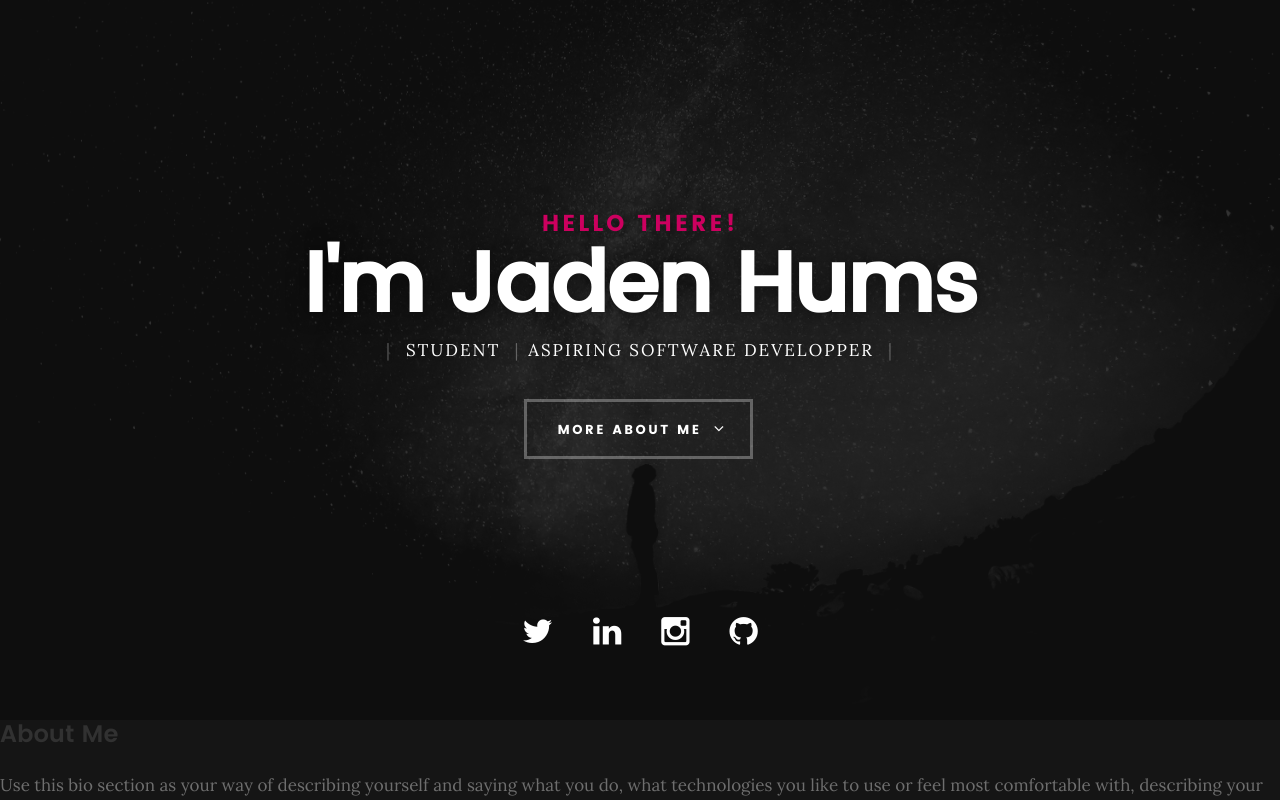
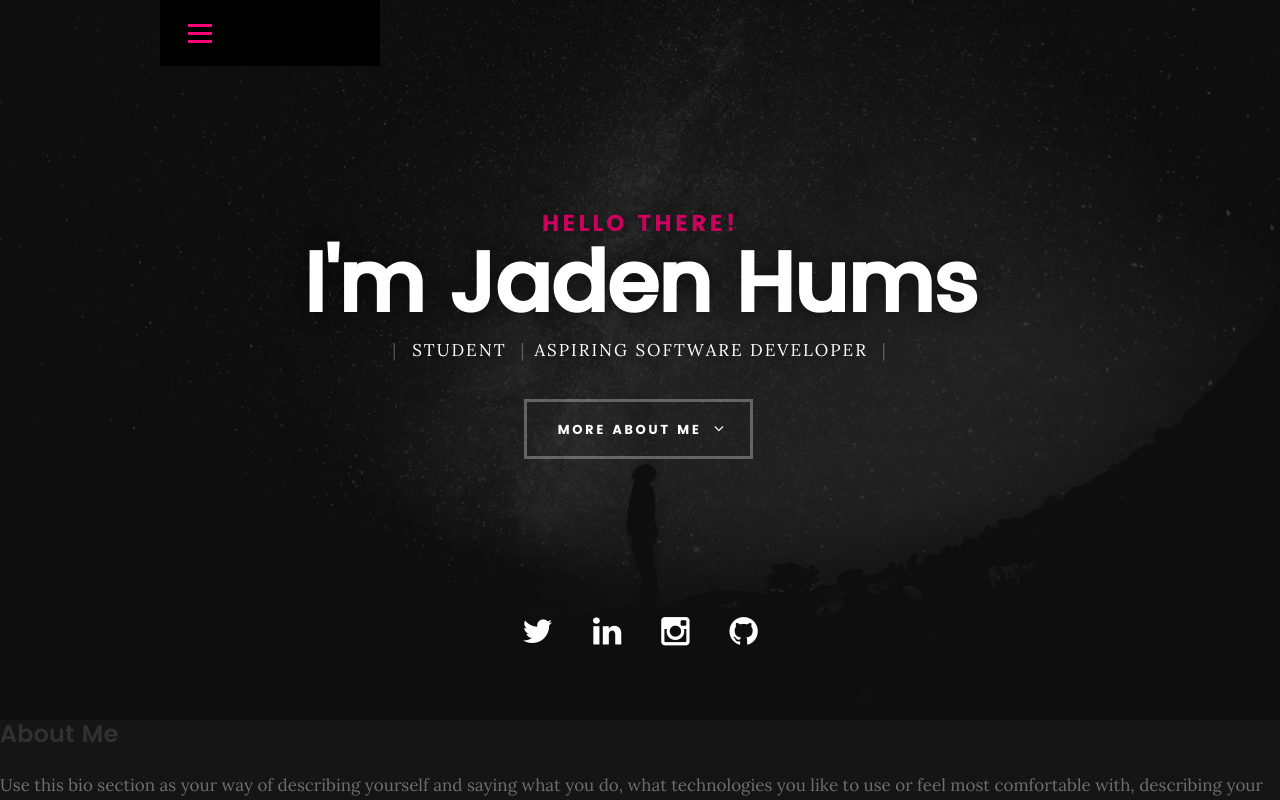
Before and after one commit to Jaden51/jaden51.github.io, a React (Create React App) app: page / in a window 1280 px wide. Shown: the top 800 px of the page. Built offline with nearby package versions, Linux system fonts and the light colour scheme.

Commit message:
Styled front page and added navigation bar

```diff
--- a/public/index.html
+++ b/public/index.html
@@ -2,9 +2,17 @@
 <html lang="en" style="overflow-y: scroll;">
 
 <head>
+  <!--- basic page needs
+   ================================================== -->
   <meta charset="utf-8" />
-  <meta name="viewport" content="width=device-width, initial-scale=1" />
   <title>Jaden Hums</title>
+  <meta name="description" content="personal website">
+  <meta name="author" content="Jaden Hums">
+
+  <!-- mobile specific metas
+   ================================================== -->
+  <meta name="viewport" content="width=device-width, initial-scale=1, maximum-scale=1">
+
 
   <!-- CSS
    ================================================== -->
@@ -20,6 +28,7 @@
   <!-- favicons
 	================================================== -->
   <link rel="icon" type="image/png" href="favicon.png">
+
 </head>
 
 <body>
--- a/src/App.js
+++ b/src/App.js
@@ -1,5 +1,6 @@
 import React, { Component } from 'react';
 import $ from 'jquery';
+import NavBar from './components/NavBar';
 import Header from './components/Header';
 import About from './components/About';
 import Resume from './components/Resume';
@@ -31,6 +32,7 @@ class App extends Component {
     render() {
         return (
             <div className="App">
+                <NavBar />
                 <Header data={this.state.resumeData.main} />
                 <About data={this.state.resumeData.main} />
                 <Resume data={this.state.resumeData.resume} />
--- a/src/components/Header.js
+++ b/src/components/Header.js
@@ -29,7 +29,7 @@ class Header extends Component {
                             <h1>I'm {name}</h1>
                             <p className="intro-position">
                                 <span>Student</span>
-                                <span>Aspiring Software Developper</span>
+                                <span>Aspiring Software Developer</span>
                             </p>
 
                             <a class="button stroke smoothscroll" href="#about" title="">More About Me</a>
--- a/src/components/NavBar.js
+++ b/src/components/NavBar.js
@@ -1,9 +1,55 @@
 import React, { Component } from 'react';
+import $ from 'jquery';
 
 class NavBar extends Component {
+
+    toggleMenu() {
+        var toggleButton = $('.menu-toggle'),
+            nav = $('.main-navigation');
+
+        // toggle button
+        toggleButton.on('click', function (e) {
+
+            e.preventDefault();
+            toggleButton.toggleClass('is-clicked');
+            nav.slideToggle();
+
+        });
+
+        // nav items
+        nav.find('li a').on("click", function () {
+
+            // update the toggle button
+            toggleButton.toggleClass('is-clicked');
+            // fadeout the navigation panel
+            nav.fadeOut();
+
+        });
+    }
+
     render() {
+
+        this.toggleMenu();
+
         return (
-            <div></div>
+            <header>
+                <div className="row">
+                    <div className="top-bar">
+                        <a className="menu-toggle" href="#"><span>Menu</span></a>
+
+                        <nav id="main-nav-wrap">
+                            <ul className="main-navigation">
+                                <li className="current"><a className="smoothscroll" href="#intro" title="">Home</a></li>
+                                <li><a className="smoothscroll" href="#about" title="">About</a></li>
+                                <li><a className="smoothscroll" href="#resume" title="">Resume</a></li>
+                                <li><a className="smoothscroll" href="#portfolio" title="">Projects</a></li>
+                            </ul>
+                        </nav>
+                    </div>
+                </div>
+            </header>
         )
     }
 }
+
+export default NavBar;
```
